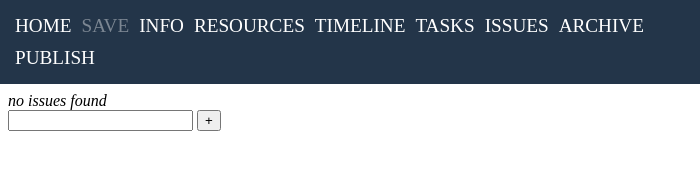
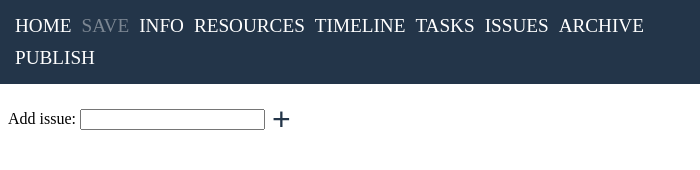
Before and after one commit to clovenski/project-whiteboard, an Electron app: page src/issues.html in a window 700 px wide. Drawn offline with nearby package versions, Linux system fonts and the light colour scheme.

Commit message:
make header in publish preview window sticky to top; style add btn in issues page; fix bug: empty issues list label did not go away when adding first issue

```diff
--- a/src/issues.html
+++ b/src/issues.html
@@ -8,7 +8,8 @@
   </head>
   <body>
     <div id="content">
-      <div id="issueList"><i>no issues found</i></div>
+      <div id="issueList"></div>
+      <span>Add issue: </span>
       <input type="text" id="titleInput">
       <button id="addBtn">+</button>
     </div>
--- a/src/scripts/issues.js
+++ b/src/scripts/issues.js
@@ -126,10 +126,6 @@ function addIssue(issue) {
 }
 // end addIssue()
 
-if (projectIssues.length > 0) {
-  $('#issueList').empty()
-}
-
 projectIssues.forEach((issue) => { addIssue(issue) })
 
 // button to add a new issue
--- a/src/scripts/publish.js
+++ b/src/scripts/publish.js
@@ -9,7 +9,10 @@ window.$ = window.jQuery = require('jquery')
 // append info to header: path to publishes directory
 $('#header').append('The zip file will be located in '
   + path.resolve(__dirname, '../publishes/')
-)
+).css({
+  position: 'sticky',
+  top: 0
+})
 
 $('title').text(projectData.info.name)
 
--- a/src/styles/issues.css
+++ b/src/styles/issues.css
@@ -36,3 +36,19 @@
 .descDiv p {
   margin: 0px;
 }
+
+#addBtn {
+  border: none;
+  outline: none;
+  background-color: white;
+  font-size: 2em;
+  color: rgb(35, 53, 73);
+  margin: 3px 0;
+  padding: 0 3px;
+  position: relative;
+  bottom: -6px;
+}
+
+#addBtn:hover {
+  cursor: pointer;
+}
```
